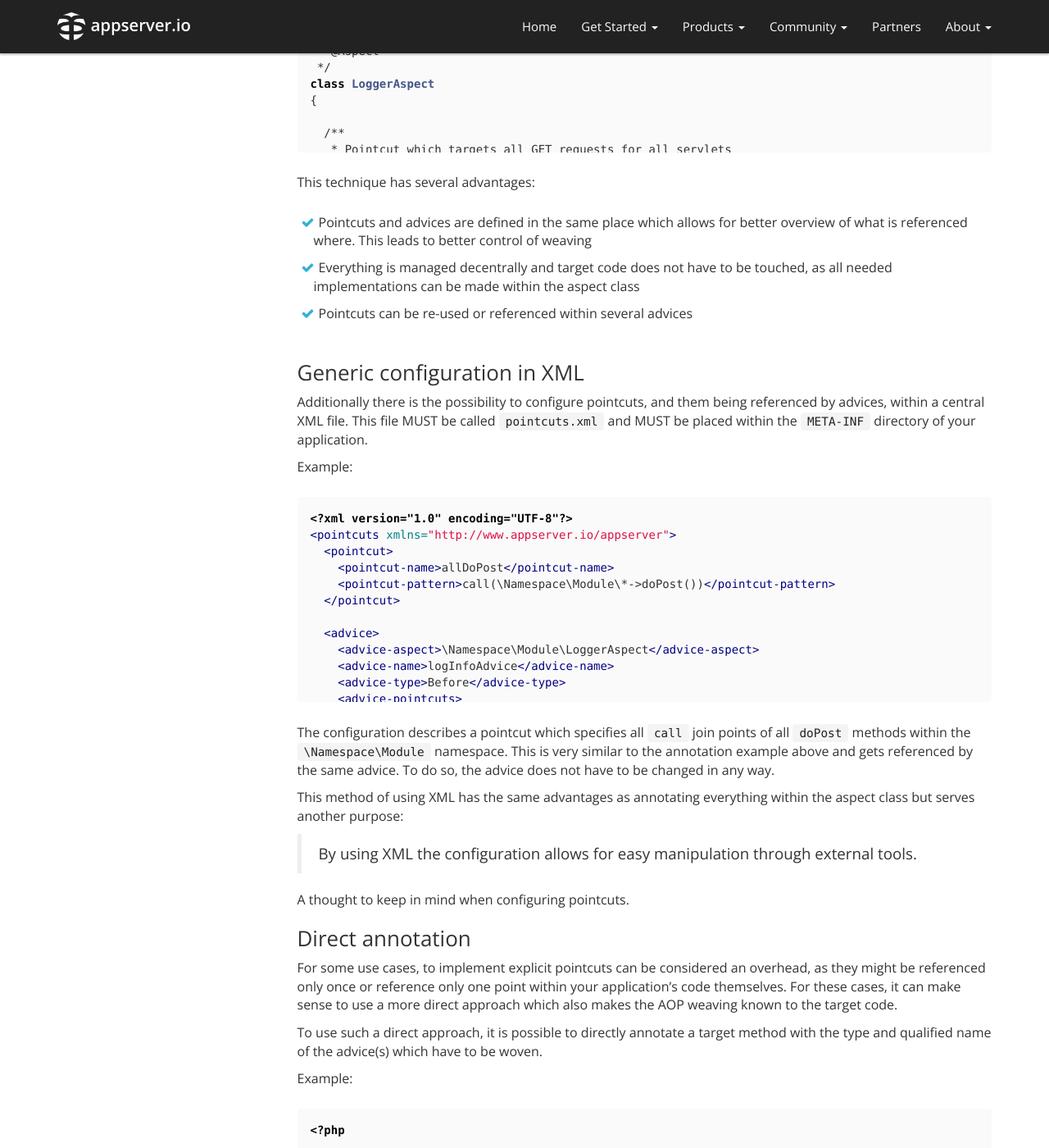
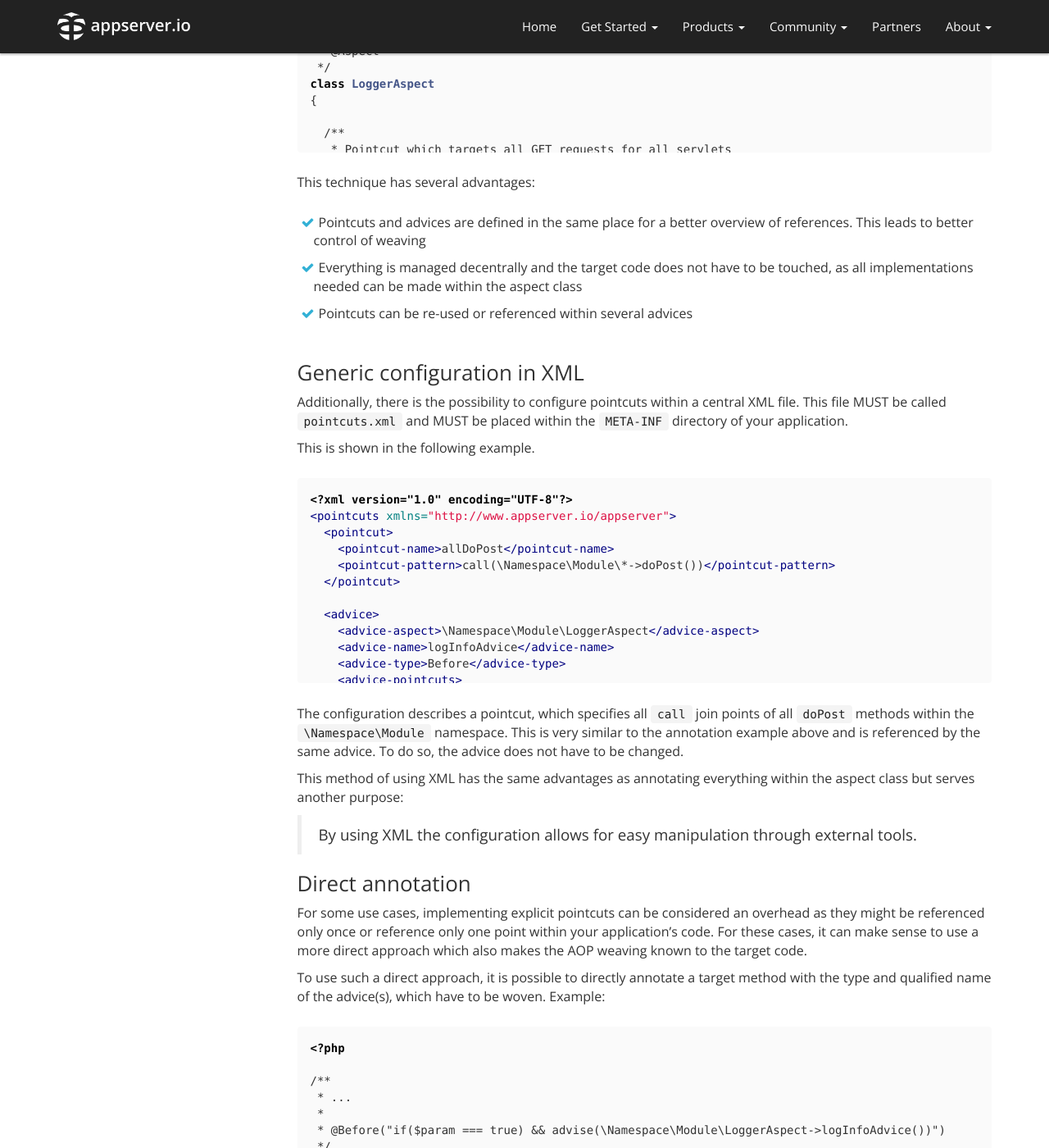
Before and after one commit to appserver-io/appserver, a Jekyll site: the page built from _docs/aop.md, in a window 1280 px wide and 1400 px high, scrolled down 6379 px. Shown: the whole window at 82% size. Built offline with Jekyll 4.4.1, drawn with Linux system fonts in a browser that asks for light colours; nearby versions of some CDN libraries; library files that are not in the unit come from our copies; Markdown is read by kramdown in place of the engine named in the settings; some of the changed text lies outside the part shown.

Commit message:
Update aop.md
until 330

````diff
--- a/_docs/aop.md
+++ b/_docs/aop.md
@@ -297,16 +297,16 @@ class LoggerAspect
 
 This technique has several advantages:
 
-- Pointcuts and advices are defined in the same place which allows for better overview of what is referenced where. This leads to better control of weaving
-- Everything is managed decentrally and target code does not have to be touched, as all needed implementations can be made within the aspect class
-- Pointcuts can be re-used or referenced within several advices
+* Pointcuts and advices are defined in the same place for a better overview of references. This leads to better control of weaving
+* Everything is managed decentrally and the target code does not have to be touched, as all implementations needed can be made within the aspect class
+* Pointcuts can be re-used or referenced within several advices
 
 ### Generic configuration in XML
 
-Additionally there is the possibility to configure pointcuts, and them being referenced by advices, within a central XML file.
+Additionally, there is the possibility to configure pointcuts within a central XML file.
 This file MUST be called `pointcuts.xml` and MUST be placed within the `META-INF` directory of your application.
 
-Example:
+This is shown in the following example.
 
 ```xml
 <?xml version="1.0" encoding="UTF-8"?>
@@ -327,21 +327,18 @@ Example:
 </pointcuts>
 ```
 
-The configuration describes a pointcut which specifies all `call` join points of all `doPost` methods within the `\Namespace\Module` namespace. This is very similar to the annotation example above and gets referenced by the same advice. To do so, the advice does not have to be changed in any way.
+The configuration describes a pointcut, which specifies all `call` join points of all `doPost` methods within the `\Namespace\Module` namespace. This is very similar to the annotation example above and is referenced by the same advice. To do so, the advice does not have to be changed.
 
 This method of using XML has the same advantages as annotating everything within the aspect class but serves another purpose:
 
 > By using XML the configuration allows for easy manipulation through external tools.
 
-A thought to keep in mind when configuring pointcuts.
-
 ### Direct annotation
 
-For some use cases, to implement explicit pointcuts can be considered an overhead, as they might be referenced only once or reference only one point within your application's code themselves.
+For some use cases, implementing explicit pointcuts can be considered an overhead as they might be referenced only once or reference only one point within your application's code.
 For these cases, it can make sense to use a more direct approach which also makes the AOP weaving known to the target code.
 
-To use such a direct approach, it is possible to directly annotate a target method with the type and qualified name of the advice(s) which have to be woven.
-
+To use such a direct approach, it is possible to directly annotate a target method with the type and qualified name of the advice(s), which have to be woven.
 Example:
 
 ```php
@@ -360,20 +357,20 @@ public function logIfTrue($param)
 
 We can take several pieces of information from this example:
 
-- We can use the same complex building blocks of [logical connectives](https://en.wikipedia.org/wiki/Logical_connective#Common_logical_connectives) and join points as for normal pointcuts
-- We do NOT need the `call` join point, as we will implicitly make the call to the annotated method our target event
-- The annotation defines the type of advice and therefor the actual point of weaving within the target code. This SHOULD be the used advice's actual type
-- When annotating directly we can use additional expressions instead of join points and logical connectives
+* We can use the same complex building blocks of [logical connectives](https://en.wikipedia.org/wiki/Logical_connective#Common_logical_connectives) and join points as we do for normal pointcuts
+* We do NOT need the `call` join point as we will implicitly make the call to the annotated method our target event
+* The annotation defines the type of advice and, therefore, the actual point of weaving within the target code. This SHOULD be the used an advice's actual type
+* When annotating directly we can use additional expressions instead of join points and logical connectives
 
 The additional expressions mentioned above are used to define the weaved code.
 We differ between two possible expressions:
 
 | Keyword      | Type       | Description                                                                                                           |
 | -------------| -----------| ----------------------------------------------------------------------------------------------------------------------|
-| `advise`     | standalone | The referenced advice will be woven into the target method. The advice's type SHOULD be the used annotation           |
-| `weave`      | standalone | Weave in arbitrary code at a certain point. This code will be run n the scope of the target method as if implemented within it |
+| `advise`     | standalone | The referenced advice will be woven into the target method. The advice's type SHOULD be the used annotation.           |
+| `weave`      | standalone | Weave in arbitrary code at a certain point. This code will be run in the scope of the target method as if it was implemented within it. |
 
-An example for the `weave` expression looks like this:
+An example, the `weave` expression looks like the following.
 
 ```php
 <?php
````
Also changed, not shown: other parts of _docs/aop.md (+3 -3 lines).
